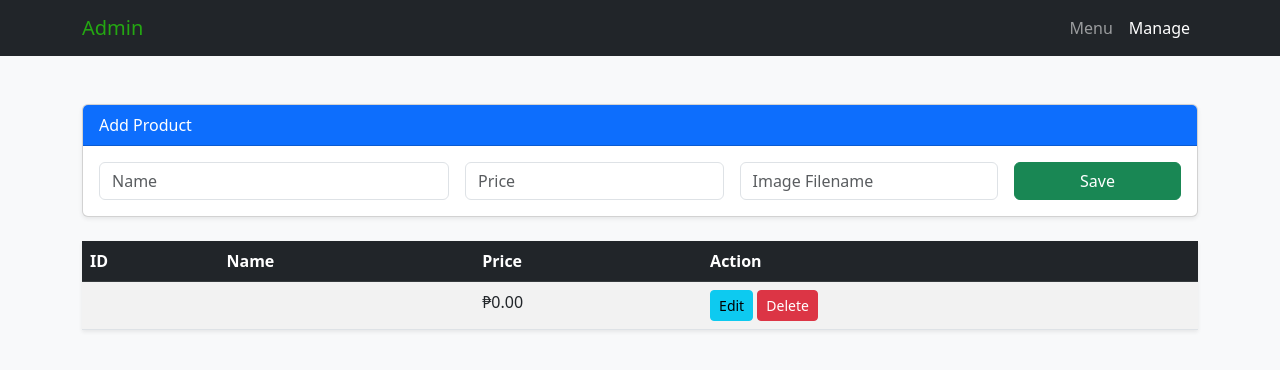
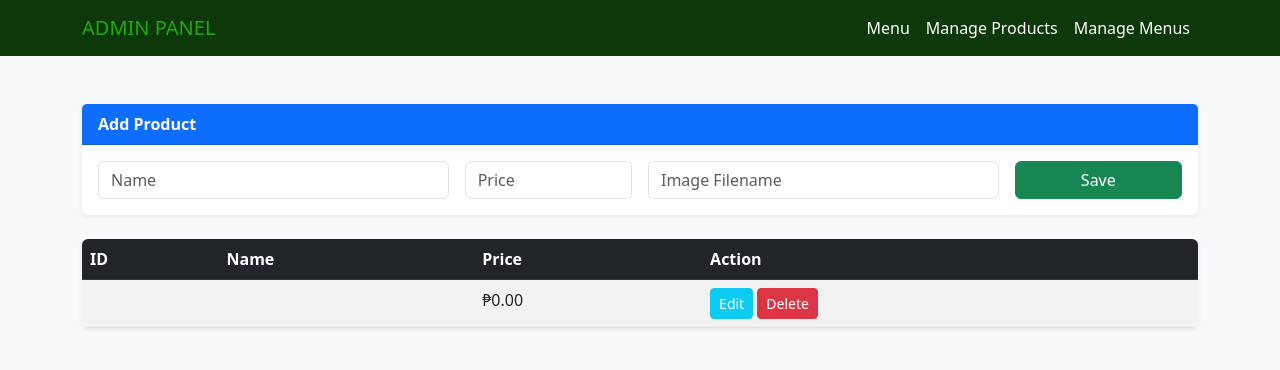
Before and after one commit to kaiilaaa/restaurant, a PHP site: page /manage.php in a window 1280 px wide. Shown: the top 370 px of the page. Run offline with PHP 8.4, Linux system fonts and the light colour scheme; tables that the repository leaves empty or names only in its code hold one stand-in row (values such as "Sample post"); data that the repository does not hold is empty.

Commit message:
updated all the files

```diff
--- a/db_conn.php
+++ b/db_conn.php
@@ -1,16 +1,13 @@
 <?php
-
 $servername = "localhost";
 $username = "root";
 $password = "";
 $dbname = "restaurant";
 
 try {
-    $conn = new PDO("mysql:host=$servername;dbname=$dbname", $username);
-
+    $conn = new PDO("mysql:host=$servername;dbname=$dbname", $username, $password);
     $conn->setAttribute(PDO::ATTR_ERRMODE, PDO::ERRMODE_EXCEPTION);
-
+} catch(PDOException $e) {
+    die("Connection failed: " . $e->getMessage());
 }
-catch(PDOException $e) {
-    echo "Connection failed: " . $e->getMessage();
-}
+?>
--- a/manage.php
+++ b/manage.php
@@ -1,17 +1,13 @@
 <?php
 include "db_conn.php";
 
-// DELETE ACTION
-if(isset($_GET["delete_id"])){
-    $id = $_GET["delete_id"];
-    $sql = "DELETE FROM products WHERE ID = ?";
-    $stmt = $conn->prepare($sql);
-    $stmt->execute([$id]);
+
+if(isset($_GET["del"])){
+    $conn->prepare("DELETE FROM products WHERE ID=?")->execute([$_GET["del"]]);
     header("Location: manage.php?msg=Deleted successfully");
 }
 
-// INSERT / UPDATE ACTION (Combined)
-if(isset($_POST["submit"])){
+if(isset($_POST["save"])){
     $name = $_POST['Name'];
     $price = $_POST['Price'];
     $path = $_POST['ImagePath'];
@@ -24,68 +20,75 @@ if(isset($_POST["submit"])){
         $sql = "INSERT INTO products (Name, Price, ImagePath) VALUES (?,?,?)";
         $conn->prepare($sql)->execute([$name, $price, $path]);
     }
-    header("Location: manage.php?msg=Operation successful");
+    header("Location: manage.php");
 }
 
-
-$edit_data = null;
-if(isset($_GET['edit_id'])){
-    $stmt = $conn->prepare("SELECT * FROM products WHERE ID = ?");
-    $stmt->execute([$_GET['edit_id']]);
-    $edit_data = $stmt->fetch();
+// FETCH DATA FOR EDIT
+$edit = null;
+if(isset($_GET['edit'])){
+    $stmt = $conn->prepare("SELECT * FROM products WHERE ID=?");
+    $stmt->execute([$_GET['edit']]);
+    $edit = $stmt->fetch();
 }
-
-$products = $conn->query("SELECT * FROM products")->fetchAll();
 ?>
 
 <!DOCTYPE html>
 <html lang="en">
 <head>
     <meta charset="UTF-8">
-    <title>Manage Products</title>
+    <title>Management Panel</title>
     <link href="https://cdn.jsdelivr.net/npm/bootstrap@5.3.0/dist/css/bootstrap.min.css" rel="stylesheet">
     <link rel="stylesheet" href="stylesheet.css">
 </head>
 <body class="bg-light">
-<nav class="navbar navbar-expand-lg navbar-dark bg-dark">
+<nav class="navbar navbar-expand-lg">
   <div class="container">
-    <a class="navbar-brand" href="index.php">Admin</a>
-    <div class="collapse navbar-collapse">
-      <ul class="navbar-nav ms-auto">
-        <li class="nav-item"><a class="nav-link" href="index.php">Menu</a></li>
-        <li class="nav-item"><a class="nav-link active" href="manage.php">Manage</a></li>
-      </ul>
+    <a class="navbar-brand" href="index.php">ADMIN PANEL</a>
+    <div class="navbar-nav ms-auto">
+      <a class="nav-link" href="index.php">Menu</a>
+      <a class="nav-link active" href="manage.php">Manage Products</a>
+      <a class="nav-link" href="manage_menu.php">Manage Menus</a>
     </div>
   </div>
 </nav>
 
 <div class="container mt-5">
-    <div class="card mb-4 shadow-sm">
-        <div class="card-header bg-primary text-white"><?= $edit_data ? 'Edit' : 'Add' ?> Product</div>
+    <div class="card mb-4 shadow-sm border-0">
+        <div class="card-header bg-primary text-white fw-bold"><?= $edit ? 'Edit' : 'Add' ?> Product</div>
         <div class="card-body">
             <form method="post" class="row g-3">
-                <input type="hidden" name="id" value="<?= $edit_data['ID'] ?? '' ?>">
-                <div class="col-md-4"><input type="text" name="Name" class="form-control" placeholder="Name" value="<?= $edit_data['Name'] ?? '' ?>" required></div>
-                <div class="col-md-3"><input type="number" step="0.01" name="Price" class="form-control" placeholder="Price" value="<?= $edit_data['Price'] ?? '' ?>" required></div>
-                <div class="col-md-3"><input type="text" name="ImagePath" class="form-control" placeholder="Image Filename" value="<?= $edit_data['ImagePath'] ?? '' ?>"></div>
-                <div class="col-md-2"><button type="submit" name="submit" class="btn btn-success w-100">Save</button></div>
+                <input type="hidden" name="id" value="<?= $edit['ID'] ?? '' ?>">
+                <div class="col-md-4">
+                    <input type="text" name="Name" class="form-control" placeholder="Name" value="<?= $edit['Name'] ?? '' ?>" required>
+                </div>
+                <div class="col-md-2">
+                    <input type="number" step="0.01" name="Price" class="form-control" placeholder="Price" value="<?= $edit['Price'] ?? '' ?>" required>
+                </div>
+                <div class="col-md-4">
+                    <input type="text" name="ImagePath" class="form-control" placeholder="Image Filename" value="<?= $edit['ImagePath'] ?? '' ?>">
+                </div>
+                <div class="col-md-2">
+                    <button type="submit" name="save" class="btn btn-success w-100">Save</button>
+                </div>
             </form>
         </div>
     </div>
 
-    <table class="table table-striped table-hover shadow-sm bg-white">
+    <table class="table table-striped bg-white shadow-sm rounded overflow-hidden">
         <thead class="table-dark">
             <tr><th>ID</th><th>Name</th><th>Price</th><th>Action</th></tr>
         </thead>
         <tbody>
-            <?php foreach ($products as $row): ?>
+            <?php
+            $res = $conn->query("SELECT * FROM products ORDER BY ID DESC")->fetchAll();
+            foreach ($res as $row): ?>
             <tr>
                 <td><?= $row['ID'] ?></td>
-                <td><?= htmlspecialchars($row['Name']) ?></td>
+                <td class="fw-bold"><?= htmlspecialchars($row['Name']) ?></td>
                 <td>₱<?= number_format($row['Price'], 2) ?></td>
                 <td>
-                    <a href="manage.php?edit_id=<?= $row['ID'] ?>" class="btn btn-sm btn-info">Edit</a>
-                    <a href="manage.php?delete_id=<?= $row['ID'] ?>" class="btn btn-sm btn-danger" onclick="return confirm('Delete?')">Delete</a>
+                    <a href="?edit=<?= $row['ID'] ?>" class="btn btn-sm btn-info text-white">Edit</a>
+                    <a href="?del=<?= $row['ID'] ?>" class="btn btn-sm btn-danger" onclick="return confirm('Delete this product?')">Delete</a>
                 </td>
             </tr>
             <?php endforeach; ?>
--- a/stylesheet.css
+++ b/stylesheet.css
@@ -1,44 +1,54 @@
- :root
-        {
+
+:root {
 --pc-green: #007a33;
 }
-        .menu-header
-        {
+
+
+.menu-header {
 color: var(--pc-green);
 font-weight: 800;
 text-transform: uppercase;
 }
-        .product-card
-        {
+
+
+.navbar {
+background-color: #0d3809;
+}
+
+.navbar-brand {
+color: #24a712;
+font-weight: 500;
+}
+
+.navbar-brand:hover {
+    color: #c7f00f;
+}
+
+.navbar .nav-link {
+    color: #fff !important;
+    font-weight: 500;
+}
+
+
+.product-card {
     border: none;
     text-align: center;
-            transition: transform 0.2s ease, box-shadow 0.2s ease;}
-        .product-name
-        {
+    transition: transform 0.2s ease, box-shadow 0.2s ease;
+}
+
+.product-card:hover {
+    transform: translateY(-5px);
+    box-shadow: 0 10px 20px rgba(0,0,0,0.1);
+}
+
+.product-name {
     font-weight: bold;
     font-size: 0.9rem;
     text-transform: uppercase;
 }
-        .price-tag
-        {
+
+.price-tag {
 font-weight: bold;
 font-size: 0.85rem;
 color: #333;
 }
-        .navbar-brand
-        {
-            color: #24a712;
-            font-weight: 500;
-        }
-        .navbar-brand:hover
-        {
-            color: #c7f00f;
-        }
-        .navbar {
-            background-color: #0d3809;
-        }
-        .navbar .navbar-link
-        {
-            color: #fff;
-            font-weight: 500;
-        }
```
Also changed, not shown: index.php (+15 -15 lines), manage_menu.php (added, +87 -0 lines). Lines whose indentation alone changed are shown as unchanged.
